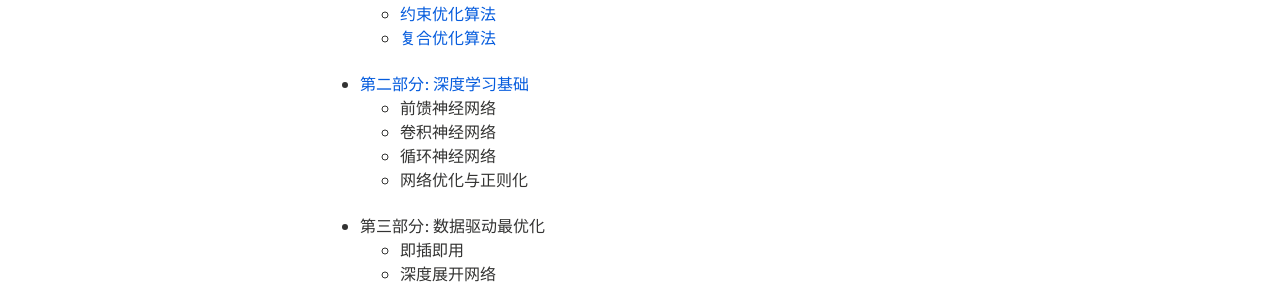
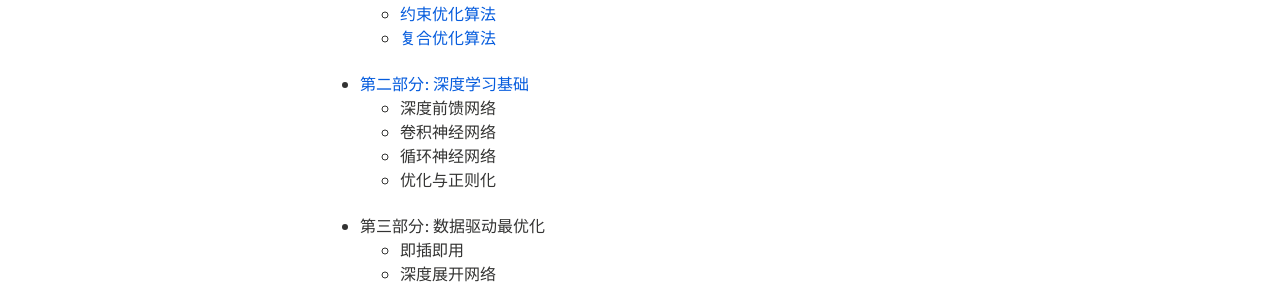
Before and after one commit to xianchaoxiu/xianchaoxiu.github.io, a Jekyll site: the page built from teaching/index.md, in a window 1280 px wide. Shown: the part 319-607 px from the top of the page. Built offline with Jekyll 4.4.1, drawn with Linux system fonts in a browser that asks for light colours; nearby versions of some CDN libraries.

Commit message:
Update index.md

```diff
--- a/teaching/index.md
+++ b/teaching/index.md
@@ -21,10 +21,10 @@ share: false
   - <a href="../teaching/OPT_7.pdf" class="textlink" target="_blank">复合优化算法 </a> <br><br>
 
 - <a href="https://nndl.github.io/" class="textlink" target="_blank"> 第二部分: 深度学习基础 </a>  <br>
-  - 前馈神经网络 <br>
+  - 深度前馈网络 <br>
   - 卷积神经网络 <br>
   - 循环神经网络 <br>
-  - 网络优化与正则化 <br> <br>
+  - 优化与正则化 <br> <br>
 
 - 第三部分: 数据驱动最优化 <br>
   - 即插即用 <br>
```
